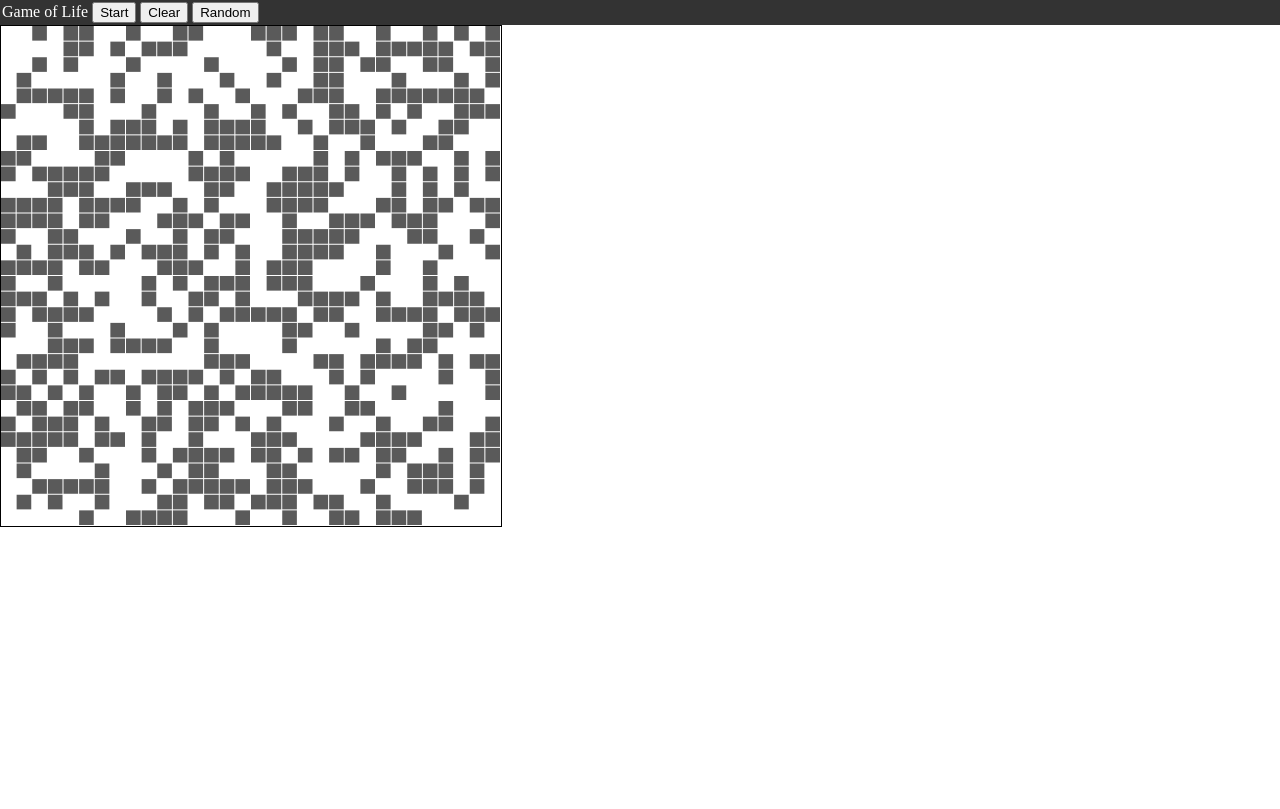
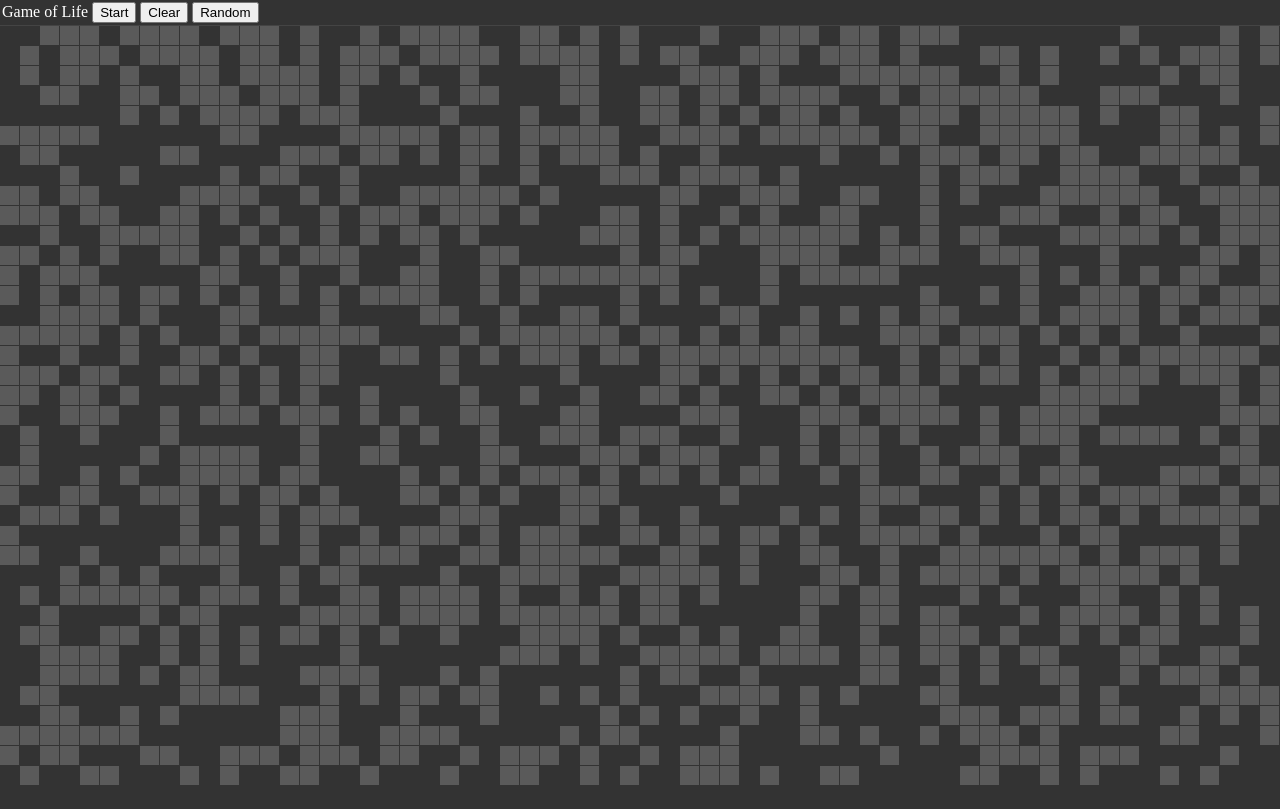
Before and after one commit to garrettr/js-game-of-life, a plain HTML site: page index.html in a window 1280 px wide. Drawn offline with Linux system fonts and the light colour scheme.

Commit message:
Fill window with canvas and ensure square cells

```diff
--- a/gol.js
+++ b/gol.js
@@ -10,9 +10,10 @@ function Cell(x, y) {
 		this.y = y;
 }
 
-function Grid(width, height) {
+function Grid(width, height, cellSize) {
 		this.width = width;
 		this.height = height;
+    this.cellSize = cellSize;
 		this.space = new Array(width * height);
 		this.clear();
 }
@@ -24,6 +25,7 @@ Grid.prototype.clear = function() {
 };
 
 function flipCoin() {
+    // TODO Math.random is crap, consider using window.crypto.getRandomValues
 		return Math.random() < 0.5 ? 0 : 1;
 }
 
@@ -48,14 +50,11 @@ Grid.prototype.draw = function(canvas) {
 		// Clear the canvas
 		ctx.clearRect(0 , 0, canvas.width, canvas.height);
 
-		var blockWidth = canvas.width / this.width;
-		var blockHeight = canvas.height / this.height;
-
 		for (var row = 0; row < this.height; row++) {
 				for (var col = 0; col < this.width; col++) {
 						if (this.get(row, col) == ALIVE) {
-								ctx.fillRect(row*blockHeight, col*blockWidth,
-														 blockHeight - 1, blockWidth - 1);
+								ctx.fillRect(row*this.cellSize, col*this.cellSize,
+														 this.cellSize - 1, this.cellSize - 1);
 						}
 				}
 		}
@@ -71,7 +70,6 @@ Grid.prototype.update = function() {
 
 						// Count living neighbors
 						var neighbors = [];
-
 						for (var rel_row = -1; rel_row <= 1; rel_row++) {
 								for (var rel_col = -1; rel_col <= 1; rel_col++) {
 										if (rel_row == 0 && rel_col == 0) {
@@ -116,12 +114,14 @@ Grid.prototype.update = function() {
 
 $(function () {
 		var canvas = document.getElementById('world');
-		canvas.width = 500;
-		canvas.height = 500;
-		// canvas.width = document.body.clientWidth;
-		// canvas.height = document.body.clientHeight;
+		canvas.width = $(window).width();
+		canvas.height = $(window).height() - $('header').height();
 
-		var grid = new Grid(32, 32);
+    var cellSize = 20; // px
+    var gridWidth = Math.floor(canvas.height / cellSize)
+    var gridHeight = Math.floor(canvas.width / cellSize)
+
+		var grid = new Grid(gridWidth, gridHeight, cellSize);
 		grid.randomize();
 		grid.draw(canvas);
 
@@ -165,12 +165,9 @@ $(function () {
 				var x = event.pageX - canvas.offsetLeft,
 						y = event.pageY - canvas.offsetTop;
 
-				var blockWidth = canvas.width / grid.width;
-				var blockHeight = canvas.height / grid.height;
-
 				// TODO collision detection
-				var row = Math.floor(x / blockWidth),
-						col = Math.floor(y / blockHeight);
+				var row = Math.floor(x / cellSize),
+						col = Math.floor(y / cellSize);
 
 				console.log("x: %d, y: %d, row: %d, col: %d", x, y, row, col);
 
--- a/index.html
+++ b/index.html
@@ -4,9 +4,8 @@
 		<script src="jquery-2.1.3.js"></script>
 		<script src="gol.js"></script>
 		<style type="text/css">
-			body { margin: 0; padding: 0; }
-			canvas { border: 1px solid black; }
-			header { color: white; background-color: #333; padding: 2px; }
+			body { margin: 0; padding: 0; background-color: #333; }
+			header { color: white; background-color: #333; padding: 2px; border-bottom: 1px solid #444; }
 		</style>
 	</head>
 	<body>
```
